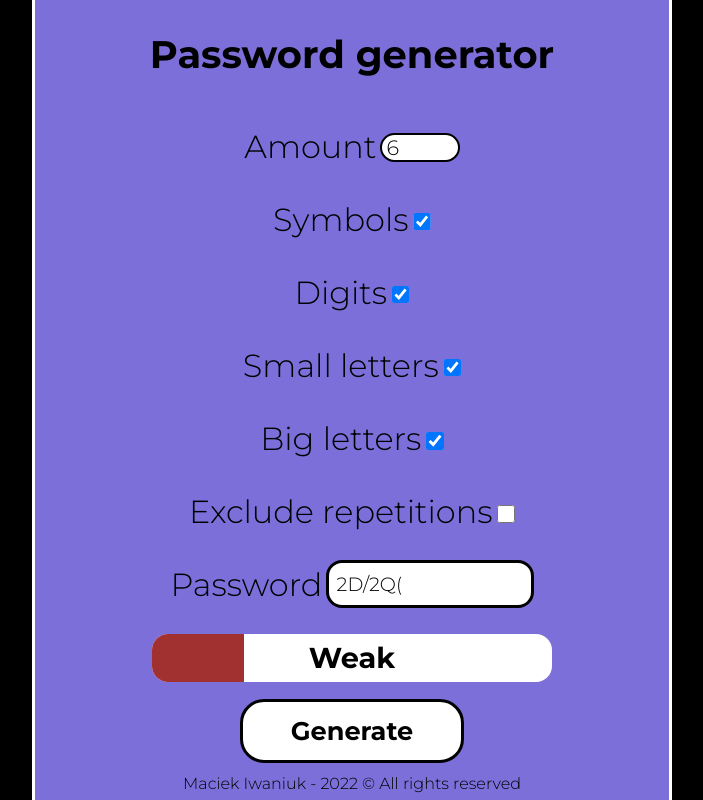
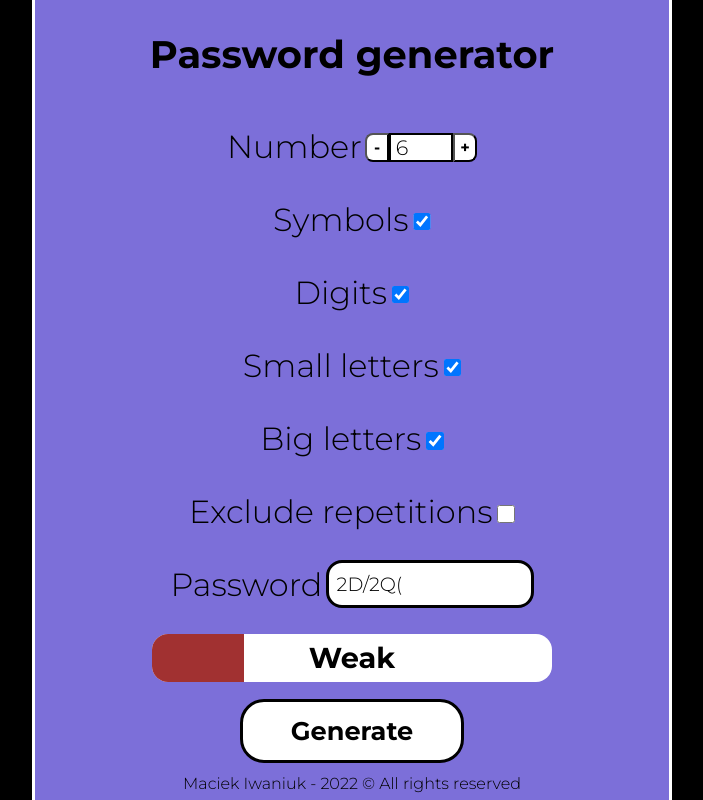
Before and after one commit to maciekiwaniuk/password-generator, a Vue app: page / in a window 1280 px wide. Shown: the whole page, without its empty margins (288-991 px from the left). Built offline with nearby package versions, Linux system fonts and the light colour scheme; what vue-sweetalert2 would draw is missing.

Commit message:
Add increase and decrease number buttons

```diff
--- a/src/components/PasswordGenerator.vue
+++ b/src/components/PasswordGenerator.vue
@@ -2,14 +2,24 @@
     <div class="password-generator">
 
         <div class="row">
-            <label for="amountOfCharacters">Amount</label>
+            <label for="numberOfCharacters">Number</label>
+            <button
+                class="number-button increase-number-button"
+                @click="changeNumberOfCharacters(-1);"
+            >-</button>
+
             <input
-                class="amount-of-characters-text-field"
+                class="number-of-characters-text-field"
                 type="number"
-                @input="saveOptionToLocalStorage('amountOfCharacters', amountOfCharacters); checkAmountOfCharacters();"
-                v-model="amountOfCharacters"
+                @input="saveOptionToLocalStorage('numberOfCharacters', numberOfCharacters); checkNumberOfCharacters();"
+                v-model="numberOfCharacters"
                 min="0"
             >
+
+            <button
+                class="number-button decrease-number-button"
+                @click="changeNumberOfCharacters(1);"
+            >+</button>
         </div>
 
         <div class="row">
@@ -95,7 +105,7 @@ export default {
     },
     beforeCreate() {
         // Creates and saves default value of options to local storage if values weren't set yet
-        if (localStorage.getItem('amountOfCharacters') === null) localStorage.setItem('amountOfCharacters', 6);
+        if (localStorage.getItem('numberOfCharacters') === null) localStorage.setItem('numberOfCharacters', 6);
         if (localStorage.getItem('symbols') === null) localStorage.setItem('symbols', true);
         if (localStorage.getItem('digits') === null) localStorage.setItem('digits', true);
         if (localStorage.getItem('smallLetters') === null) localStorage.setItem('smallLetters', true);
@@ -104,7 +114,7 @@ export default {
     },
     data() {
         return {
-            amountOfCharacters: localStorage.getItem('amountOfCharacters'),
+            numberOfCharacters: localStorage.getItem('numberOfCharacters'),
             symbols: localStorage.getItem('symbols') == 'true',
             digits: localStorage.getItem('digits') == 'true',
             smallLetters: localStorage.getItem('smallLetters') == 'true',
@@ -114,14 +124,14 @@ export default {
     },
     methods: {
         /**
-         * Checks amount of characters
+         * Checks number of characters
          */
-        checkAmountOfCharacters() {
-            if (this.amountOfCharacters > 1000) {
-                this.amountOfCharacters = 1000
+        checkNumberOfCharacters() {
+            if (this.numberOfCharacters > 1000) {
+                this.numberOfCharacters = 1000
 
                 this.saveOptionToLocalStorage(
-                    'amountOfCharacters',
+                    'numberOfCharacters',
                     1000
                 );
             }
@@ -167,11 +177,17 @@ export default {
             return bigLetters;
         },
         /**
-         * Focuses regenerating password via changing amount of characters
+         * Modifies number of characters
+         */
+        changeNumberOfCharacters(number) {
+            this.numberOfCharacters = parseInt(this.numberOfCharacters) + number;
+        },
+        /**
+         * Focuses regenerating password via changing number of characters
          */
         regeneratePassword() {
-            this.amountOfCharacters -= 1;
-            this.amountOfCharacters += 1;
+            this.numberOfCharacters -= 1;
+            this.numberOfCharacters += 1;
         },
         /**
          * Saves selected option to local storage
@@ -219,7 +235,7 @@ export default {
          * Possibility to generate password from unique characters
          */
         possibilityToGeneratePasswordFromUniqueCharacters() {
-            return this.charactersToGeneratePassword.length >= this.amountOfCharacters
+            return this.charactersToGeneratePassword.length >= this.numberOfCharacters
         },
         /**
          * Final generated password
@@ -228,11 +244,11 @@ export default {
             let password = '',
                 generatedCharacters = 0;
 
-            while (generatedCharacters != this.amountOfCharacters) {
+            while (generatedCharacters != this.numberOfCharacters) {
                 let generatedRandomCharacter = this.charactersToGeneratePassword.charAt(Math.floor(Math.random() * this.charactersToGeneratePassword.length));
 
                 // if (exclude repetitions option is selected) && (password already contains generated character) &&
-                //    (specific amount of characters is possible to generated only from unique characters)
+                //    (specific number of characters is possible to generated only from unique characters)
                 if (this.excludeRepetitions &&
                     password.includes(generatedRandomCharacter) && this.possibilityToGeneratePasswordFromUniqueCharacters) continue;
 
@@ -248,6 +264,11 @@ export default {
 
 <style lang="scss" scoped>
 $disabled-color: rgb(182, 179, 179);
+
+/* Hide arrows inside number input */
+input[type='number'] { -moz-appearance: textfield; }
+input::-webkit-outer-spin-button,
+input::-webkit-inner-spin-button { -webkit-appearance: none; }
 
 .password-generator {
     font-size: 1.6rem;
@@ -341,15 +362,48 @@ $disabled-color: rgb(182, 179, 179);
         cursor: pointer;
     }
 
-    .amount-of-characters-text-field {
-        width: 5rem;
+    .number-of-characters-text-field {
+        width: 4rem;
         height: 1.8rem;
         margin-top: 0.2rem;
-        margin-left: 0.2rem;
         font-size: 1.3rem;
         padding-left: 0.3rem;
-        border-radius: 1rem;
         border: solid black 0.15rem;
+        outline: none;
+    }
+    .number-button {
+        width: 1.5rem;
+        height: 1.8rem;
+        margin: 0;
+        margin-top: 0.2rem;
+        font-weight: 700;
+        font-size: 1rem;
+
+        background-color: white;
+        color: black;
+
+        transition: ease color 0.4s,
+                    ease background-color 0.4s,
+                    ease border 0.4s;
+    }
+    .number-button:hover {
+        cursor: pointer;
+
+        color: white;
+        background-color: black;
+
+        transition: ease color 0.4s,
+                    ease background-color 0.4s,
+                    ease border 0.4s;
+    }
+    .increase-number-button {
+        border-top-left-radius: 0.5rem;;
+        border-bottom-left-radius: 0.5rem;
+        margin-left: 0.2rem;
+    }
+    .decrease-number-button {
+        border-top-right-radius: 0.5rem;;
+        border-bottom-right-radius: 0.5rem;
     }
 
     .greyedText {
```
